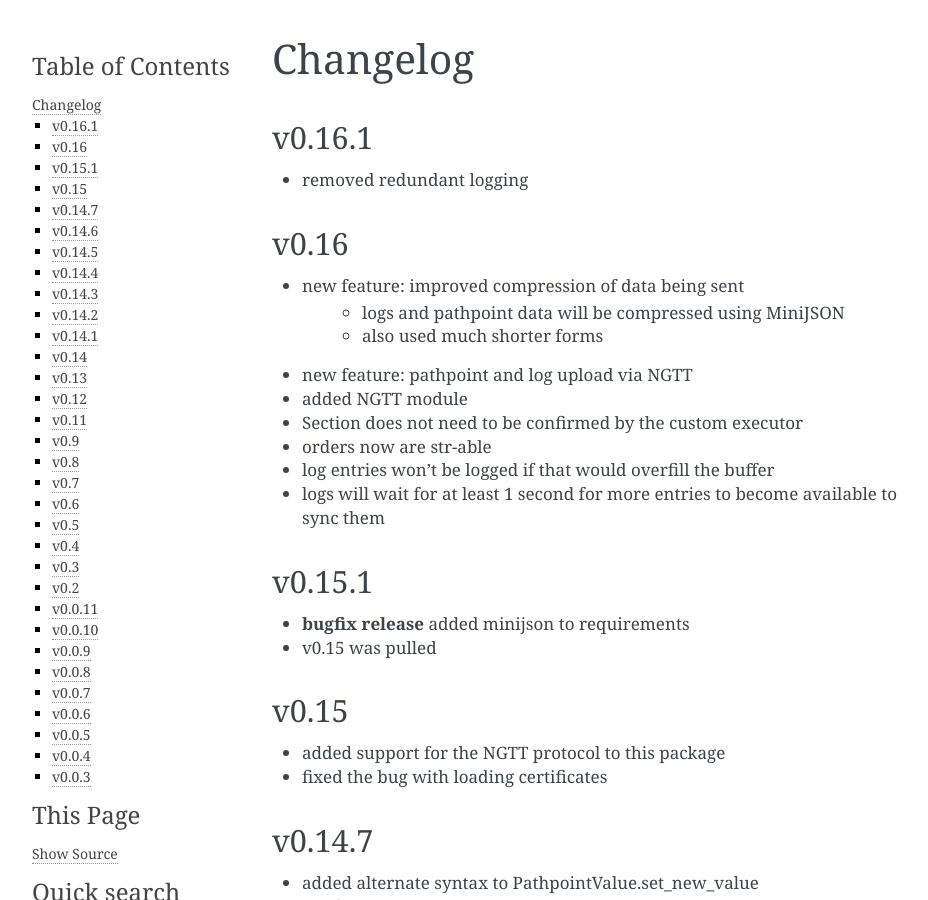
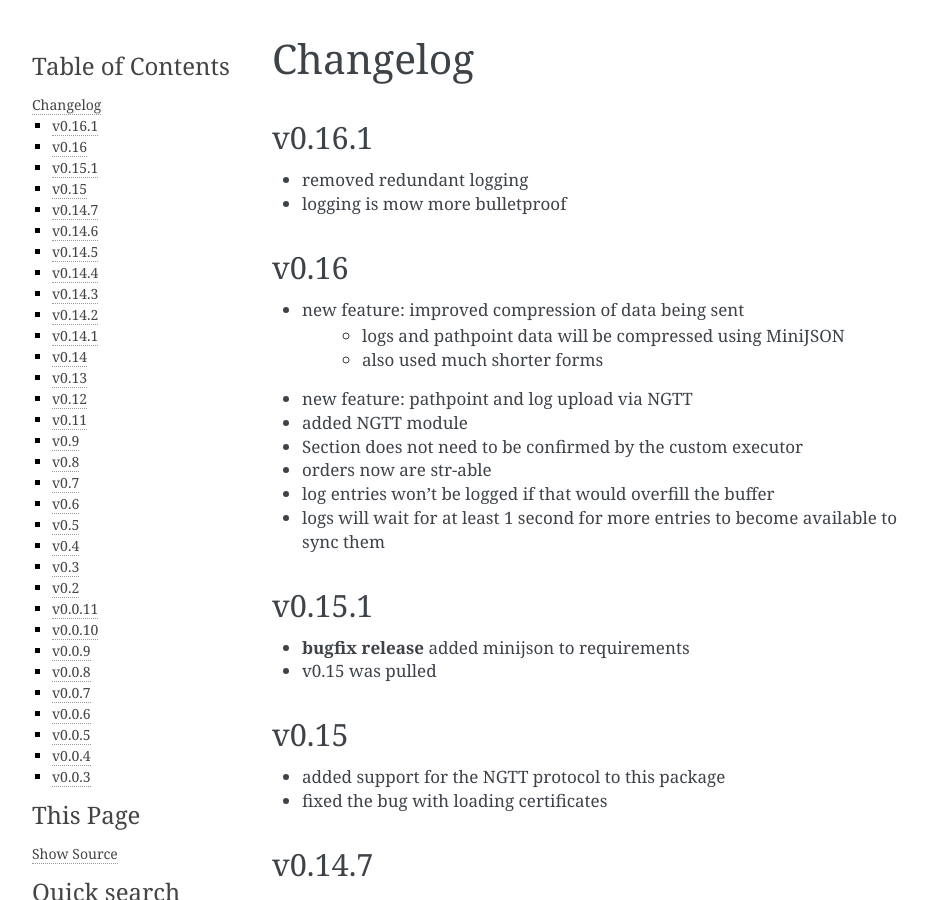
Before and after one commit to smok-serwis/smok-client, a Sphinx documentation site: the page built from docs/changelog.rst, in a window 1280 px wide and 900 px high. Shown: the whole window, without its empty margins (148-1076 px from the left). Built offline with Sphinx 7.4.7, drawn with Linux system fonts in a browser that asks for light colours.

Commit message:
+changelog

```diff
--- a/docs/changelog.rst
+++ b/docs/changelog.rst
@@ -5,6 +5,7 @@ v0.16.1
 ~~~~~~~
 
 * removed redundant logging
+* logging is mow more bulletproof
 
 v0.16
 ~~~~~
```
